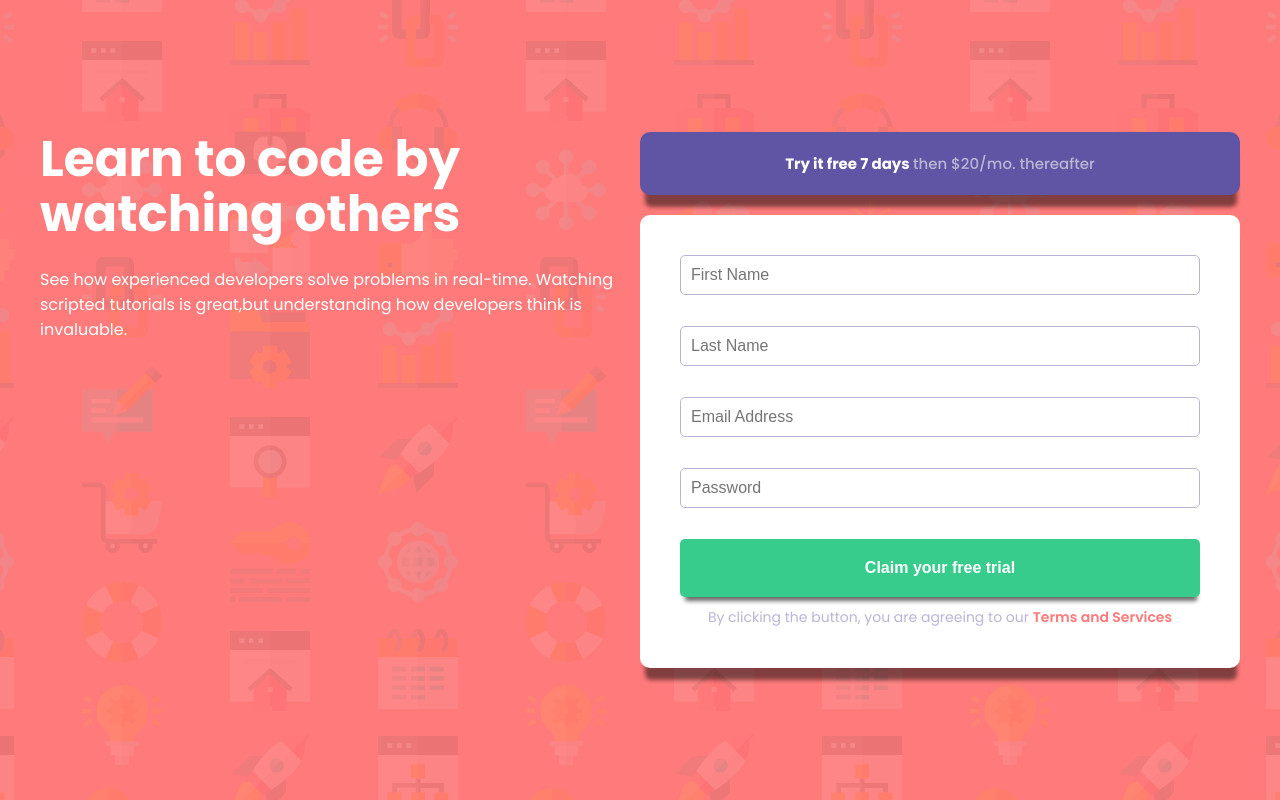
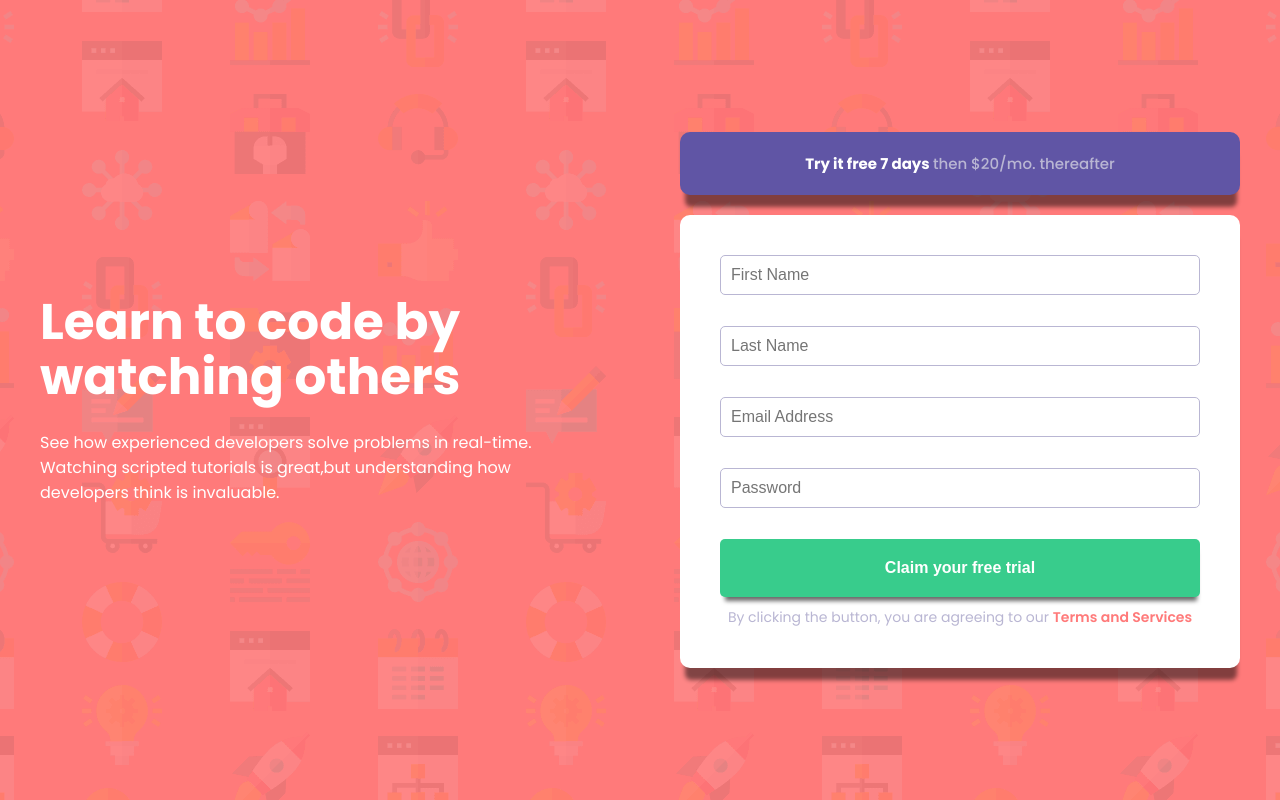
Before and after one commit to Mohammdsaleh-Hooshmandi/sign-up-form-react, a React (Create React App) app: page / in a window 1280 px wide. Built offline with nearby package versions, Linux system fonts and the light colour scheme.

Commit message:
fix a bug in App

```diff
--- a/src/App.module.css
+++ b/src/App.module.css
@@ -11,4 +11,6 @@ main {
     max-width: 120rem;
     display: grid;
     grid-template-columns: repeat(2, 1fr);
+    align-items: center;
+    column-gap: 8rem;
 }
```
